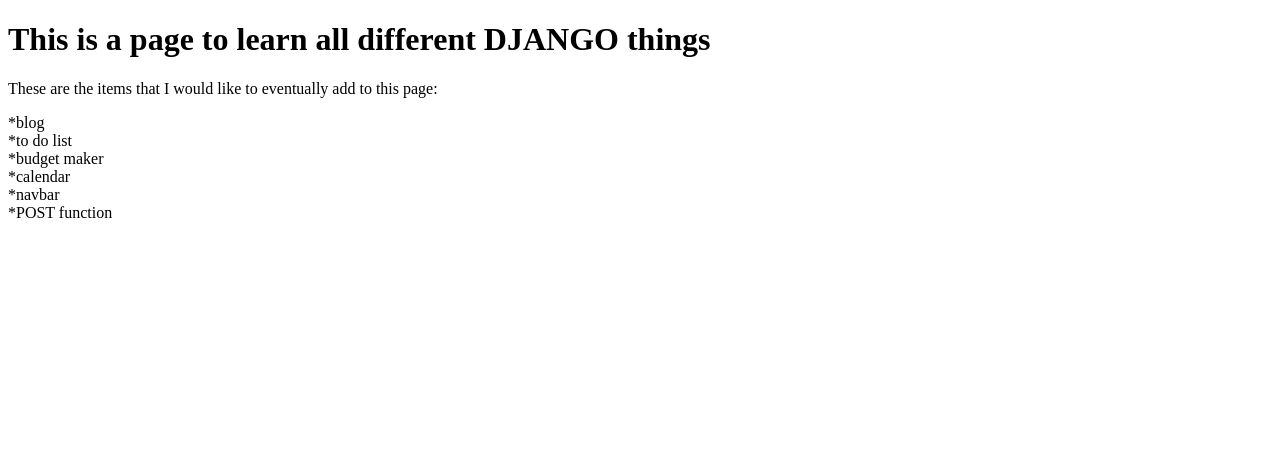
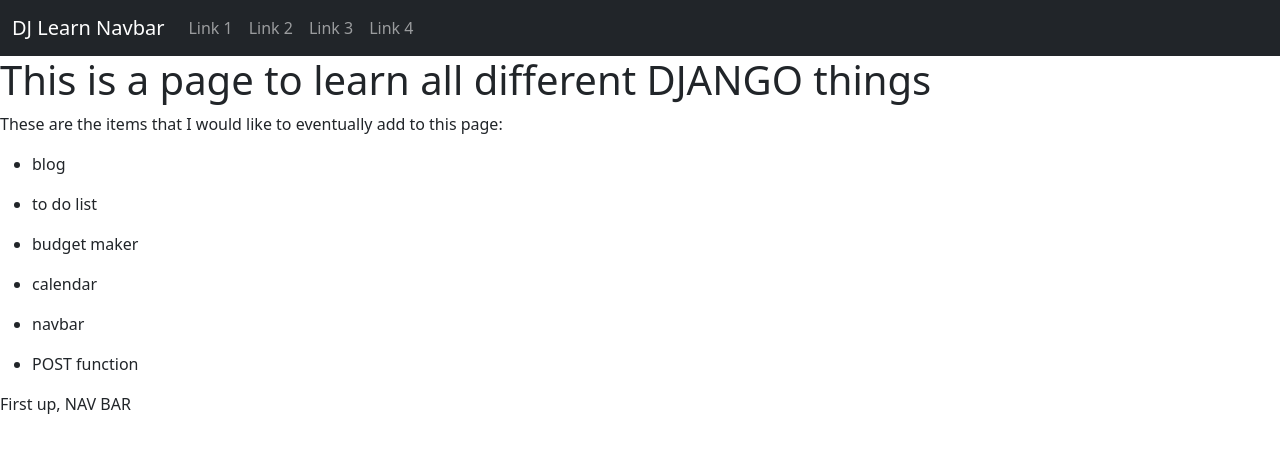
Before and after one commit to cascherman/djlearn, a Django app: page / in a window 1280 px wide. Shown: the top 453 px of the page. Run offline with Django 5.2, Linux system fonts and the light colour scheme.

Commit message:
added navbar

```diff
--- a/main/templates/main/base.html
+++ b/main/templates/main/base.html
@@ -2,8 +2,31 @@
 <HTML lang="en">
     <head>
         <title>DJ LEARN PAGE</title>
+        <meta name="viewport" content="width=device-width, initial-scale=1">
+        <link href="https://cdn.jsdelivr.net/npm/bootstrap@5.3.3/dist/css/bootstrap.min.css" rel="stylesheet" integrity="sha384-QWTKZyjpPEjISv5WaRU9OFeRpok6YctnYmDr5pNlyT2bRjXh0JMhjY6hW+ALEwIH" crossorigin="anonymous">
     </head>
     <body>
+        <nav class="navbar navbar-expand-lg bg-dark" data-bs-theme="dark">
+            <div class="container-fluid">
+                <a class="navbar-brand" href="#">DJ Learn Navbar</a>
+                <div class="collapse navbar-collapse" id="navbarSupportedContent">
+                    <ul class="navbar-nav me-auto mb-2 mb-lg-0">
+                        <li class="nav-item">
+                            <a class="nav-link" href="#">Link 1</a>
+                        </li>
+                        <li class="nav-item">
+                            <a class="nav-link" href="#">Link 2</a>
+                        </li>
+                        <li class="nav-item">
+                            <a class="nav-link" href="#">Link 3</a>
+                        </li>
+                        <li class="nav-item">
+                            <a class="nav-link" href="#">Link 4</a>
+                        </li>
+                    </ul>
+                </div>
+            </div>
+        </nav>
         <h1>This is a page to learn all different DJANGO things</h1>
         {% block stuff %}
         {% endblock %}
--- a/main/templates/main/body.html
+++ b/main/templates/main/body.html
@@ -2,7 +2,9 @@
 {% block stuff %}
     <p>These are the items that I would like to eventually add to this page:</p>
     {% for item in list %}
-        *{{ item }}
-        <br>
+        <ul>
+            <li> {{ item }} </li>
+        </ul>
     {% endfor %}
+    <p>First up, NAV BAR</p>
 {% endblock stuff %}
--- a/main/views.py
+++ b/main/views.py
@@ -1,7 +1,4 @@
 from django.shortcuts import render, HttpResponse
-
-def main(request):
-    return render(request, "main/base.html")
 
 def body(request):
     list_of_items = [
```
